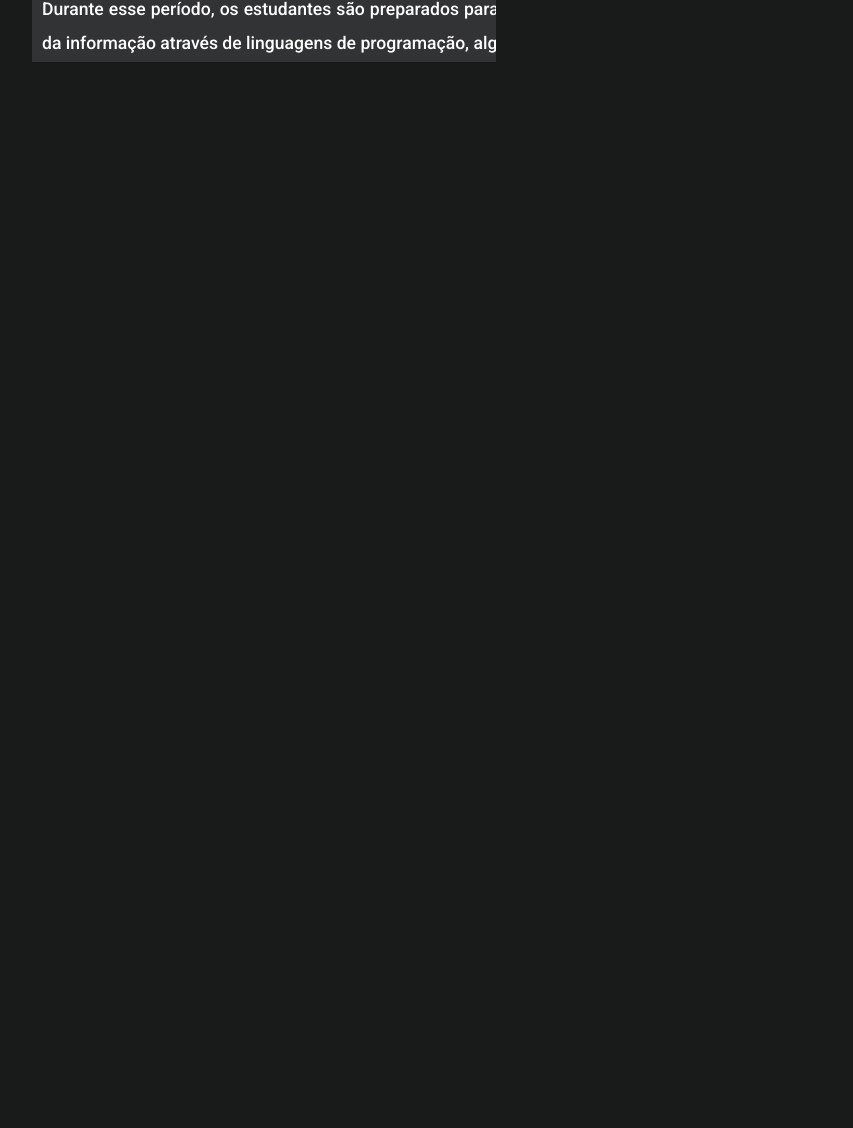
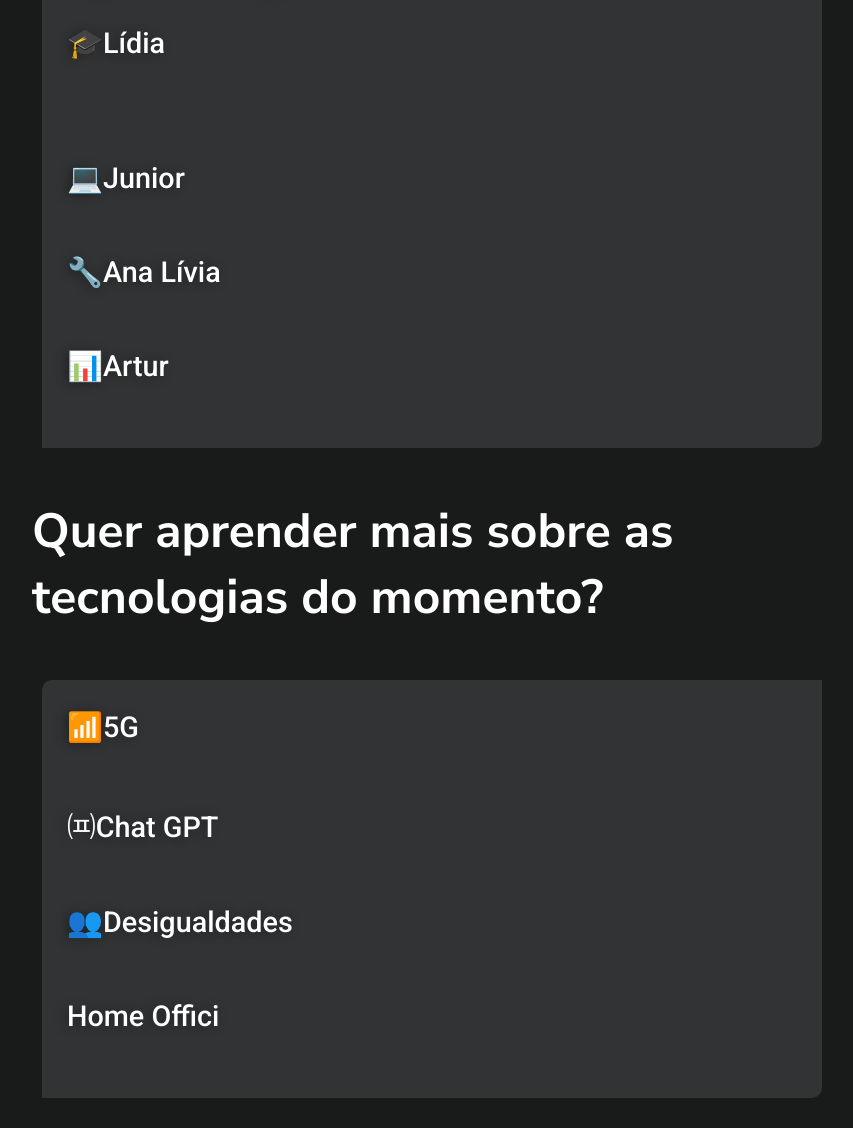
Before and after one commit to victoralvescosta/projeto-cdc, a plain HTML site: page index.html in a window 1280 px wide. Shown: the part 1209-2337 px from the top of the page, without its empty margins (13-866 px from the left). Before the commit the page ends 1970 px from the top, so only its background shows below. Drawn offline with Linux system fonts and the light colour scheme.

Commit message:
atualizei

```diff
--- a/estilo/style.css
+++ b/estilo/style.css
@@ -55,7 +55,7 @@
 }
 
 main {
-    min-width: 280px;
+    min-width: 300px;
     max-width: 800px;
     margin-top: 50px;
     margin-left: 25px;
@@ -65,6 +65,8 @@
 article h2 {
     font-family: var(--fonte3);
     font-size: clamp(2em, 1.2em + 3vw, 3em);
+    margin-top: 50px;
+    margin-bottom: 50px;
 }
 
 article p {
@@ -85,8 +87,9 @@
 
 aside {
     background-color: var(--cor3);
-    padding: 10px;
+    padding: 15px;
     border-radius: 10px 0px 10px 0px;
+    margin: 10px;
 }
 
 aside h3 {
@@ -100,13 +103,10 @@
     font-family: var(--fonte);
     font-weight: normal;
     font-size: 1.8em;
-    margin-bottom: 20px;
-    padding: 5px;
+    margin-top: 5px;
+    margin-bottom: 40px;
+    padding: 10px;
     text-shadow: -3px 1px 11px rgba(0, 0, 0, 0.349);
-}
-
-aside ul {
-    list-style-position: inside;
 }
 
 aside li {
@@ -116,4 +116,13 @@
     font-weight: normal;
     font-family: var(--fonte);
     font-size: 1.1em;
+    list-style-position: inside;
 }
+
+div > p {
+    display: none;
+}
+
+div:hover > p {
+    display: block;
+}
--- a/index.html
+++ b/index.html
@@ -30,25 +30,60 @@
 
             <aside>
                 <h3>Apresentação</h3>
-                <div id="apre">
-                    <h4>&#127891;Lídia</h4>
 
-                    <p>O curso de Ciências da Computação é uma graduação que tem duração média de 4 anos. Durante esse período, os estudantes são preparados para desenvolver soluções em tecnologia da informação através de linguagens de programação, algoritmos e técnicas específicas.<br>
-                    Os alunos também têm contato com importantes conceitos teóricos, bem como com diversas ferramentas e softwares para aplicação prática. O curso possui uma grade curricular diversificada, que abrange matérias como:</p><br>
+                        <div>
+                            <h4>&#127891;Lídia</h4>
+                            <p>O curso de Ciências da Computação é uma graduação que tem <strong>duração média de 4 anos</strong>. Durante esse período, os estudantes são preparados para desenvolver soluções em tecnologia da informação através de linguagens de programação, algoritmos e técnicas específicas.<br>
+                            Os alunos também têm contato com importantes conceitos teóricos, bem como com diversas ferramentas e softwares para aplicação prática. O curso possui uma grade curricular diversificada, que abrange matérias como:</p><br>
+                            <p>
+                                Programação de Computadores<br>
+                                Banco de Dados<br>
+                                Arquitetura de Computadores<br>
+                                Redes de Computadore<br>
+                                Sistemas Distribuídos.<br>
+                            </p>
+                            <br>
+                            <p>A nota de corte para ingresso na universidade pode variar de acordo com a instituição e a região, <strong>mas geralmente é alta</strong>, uma vez que a demanda por profissionais dessa área é cada vez maior. Em algumas instituições, pode ser necessário realizar uma prova específica para ingressar no curso de Ciências da Computação.</p>
+                        </div>
 
-                        <ol>
-                             <li>Programação de Computadores;</li>
-                             <li>Banco de Dados;</li>
-                             <li>Arquitetura de Computadores;</li>
-                             <li>Redes de Computadores;</li>
-                             <li>Sistemas Distribuídos.</li>
-                        </ol>
+                <div>
+                    <h4>&#128187;Junior</h4>
+                    <p></p>
+                </div>
+                <div>
+                    <h4>&#128295;Ana Lívia</h4>
+                    <p></p>
+                </div>
+                <div>
+                    <h4>&#128202;Artur</h4>
+                    <p></p>
+                </div>
+            </aside>
 
-                        <p>A nota de corte para ingresso na universidade pode variar de acordo com a instituição e a região, mas geralmente é alta, uma vez que a demanda por profissionais dessa área é cada vez maior. Em algumas instituições, pode ser necessário realizar uma prova específica para ingressar no curso de Ciências da Computação.</p>
-                </div>
-                <h4>&#128187;Junior</h4>
-                <h4>&#128295;Ana Lívia</h4>
-                <h4>&#128202;Artur</h4>
+            <h2>Quer aprender mais sobre as tecnologias do momento?</h2>
+
+            <aside>
+
+               <div>
+                   <h4>&#128246;5G</h4>
+                   <p>É a quinta geração de tecnologia de comunicação móvel, que promete conectividade de alta velocidade, menor latência e maior capacidade de rede.</p>
+               </div>
+
+               <div>
+                   <h4>&#12812;Chat GPT</h4>
+                   <p>é a mais nova tecnologia do momento, este aplicativo poderia lhe auxiliar nas mais diversas tarefas do seu dia a dia, incluindo trabalho, estudos e desenvolvimento pessoal.</p>
+               </div>
+
+               <div>
+                   <h4>&#128101;Desigualdades</h4>
+                   <p>💸 DESIGUALDADES: Refere-se à falta de acesso e uso igualitário das tecnologias da informação e comunicação entre distintas regiões e grupos sociais. </p>
+               </div>
+
+               <div>
+                   <h4>Home Offici</h4>
+                   <p> A pandemia mostrou a importância da tecnologia na manutenção de muitas atividades econômicas e sociais, como home office, ensino a distância, telemedicina, delivery e entretenimento virtual.</p>
+               </div>
+
             </aside>
         </article>
     </main>
```
